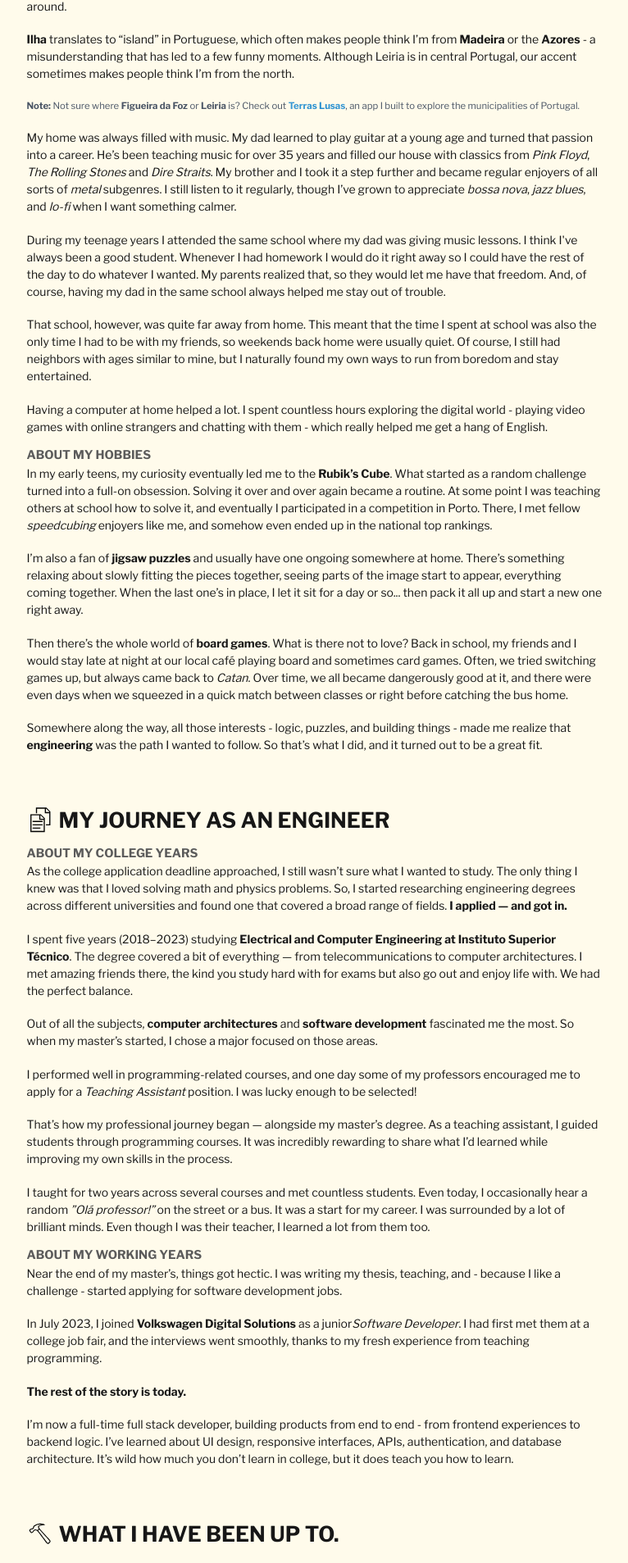
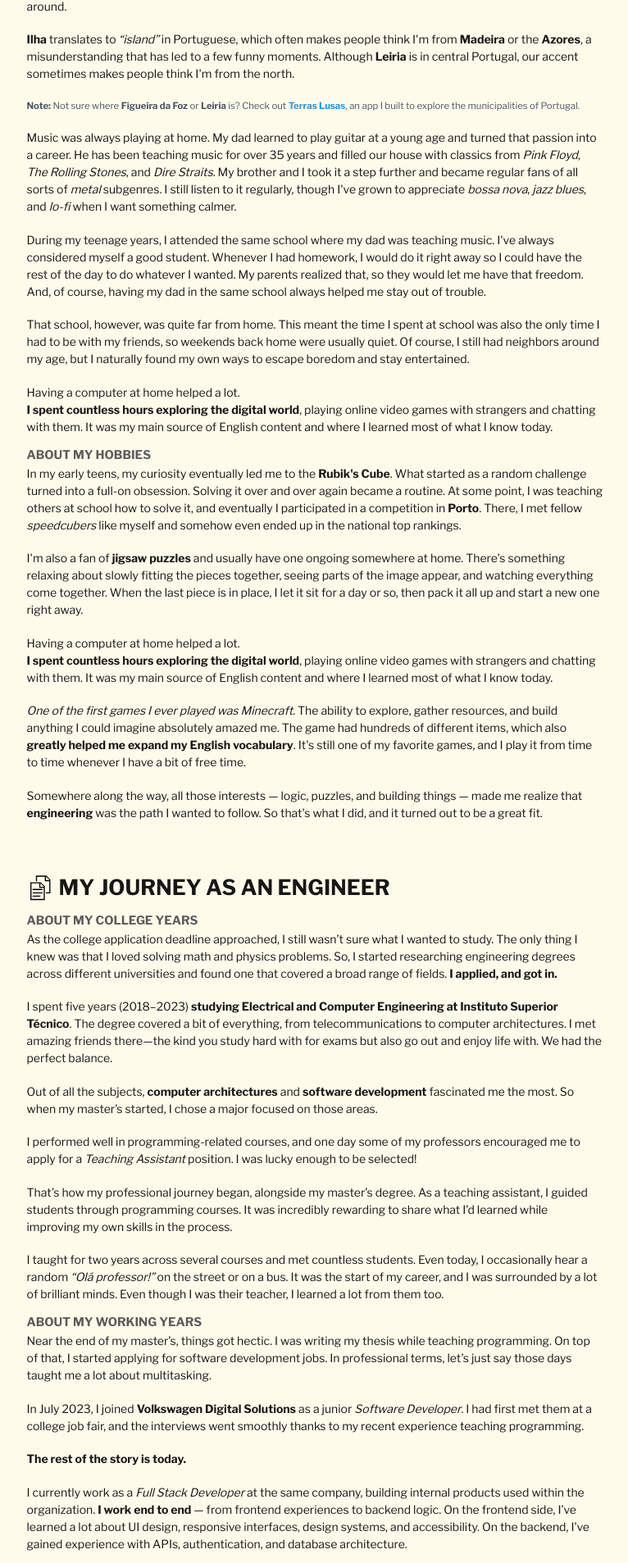
Before and after one commit to xavier-batista-fernandes/have-you-met-xavier, a Next.js app: page / in a window 1280 px wide. Shown: the part 874-2781 px from the top of the page at 82% size, without its empty margins (256-1022 px from the left). Built offline with nearby package versions, Linux system fonts and the light colour scheme; no server answers.

Commit message:
🧅 revise about and work sections

```diff
--- a/app/layout.tsx
+++ b/app/layout.tsx
@@ -57,7 +57,7 @@ export default async function RootLayout({
             <section className="flex flex-col items-center gap-10">
               <p className="mt-3 leading-relaxed font-light">
                 <span className="font-bold">
-                  Hey there! Glad to see you’ve wandered this far across the
+                  Hey there! Glad to see you've wandered this far across the
                   web!
                 </span>{' '}
                 Welcome to my little digital corner.
@@ -70,9 +70,9 @@ export default async function RootLayout({
               />
               <div>
                 <p className="text-xs">
-                  I’m {new Date().getFullYear() - 2000} years old. I'm a coffee
+                  I'm {new Date().getFullYear() - 2000} years old. I'm a coffee
                   lover. They do say that developers are machines that turn
-                  coffee into code. That's me: I have a thousand of new ideas in
+                  coffee into code. That's me: I have thousands of new ideas in
                   my mind that I would like to implement. Some of them actually
                   come to life, and I invite you to have a look at them!
                 </p>
--- a/components/organisms/sections/about.tsx
+++ b/components/organisms/sections/about.tsx
@@ -21,91 +21,115 @@ export default function About() {
           <div className="flex flex-col gap-6">
             <p>
               I was born in <strong>Figueira da Foz</strong>, a seaside city in
-              Portugal’s <strong>Coimbra</strong> district, but grew up a bit
+              Portugal's <strong>Coimbra</strong> district, but grew up a bit
               further south in <strong>Ilha</strong>, a village in the{' '}
               <strong>Leiria</strong> district. I spent most of my childhood in
               a small, quiet village full of pine trees. My parents' house was
               surrounded by these trees, and it was quite common to see rabbits
               and squirrels running around.
             </p>
+
             <p>
-              <strong>Ilha</strong> translates to “island” in Portuguese, which
-              often makes people think I’m from <strong>Madeira</strong> or the{' '}
-              <strong>Azores</strong> - a misunderstanding that has led to a few
-              funny moments. Although Leiria is in central Portugal, our accent
-              sometimes makes people think I’m from the north.
+              <strong>Ilha</strong> translates to <em>“island”</em> in
+              Portuguese, which often makes people think I'm from{' '}
+              <strong>Madeira</strong> or the <strong>Azores</strong>, a
+              misunderstanding that has led to a few funny moments. Although{' '}
+              <strong>Leiria</strong> is in central Portugal, our accent
+              sometimes makes people think I'm from the north.
             </p>
+
             <FooterNote />
+
             <p>
-              My home was always filled with music. My dad learned to play
-              guitar at a young age and turned that passion into a career. He’s
-              been teaching music for over 35 years and filled our house with
-              classics from <em>Pink Floyd</em>, <em>The Rolling Stones</em> and{' '}
-              <em>Dire Straits</em>. My brother and I took it a step further and
-              became regular enjoyers of all sorts of <em>metal</em> subgenres.
-              I still listen to it regularly, though I’ve grown to appreciate{' '}
+              Music was always playing at home. My dad learned to play guitar at
+              a young age and turned that passion into a career. He has been
+              teaching music for over 35 years and filled our house with
+              classics from <em>Pink Floyd</em>, <em>The Rolling Stones</em>,
+              and <em>Dire Straits</em>. My brother and I took it a step further
+              and became regular fans of all sorts of <em>metal</em> subgenres.
+              I still listen to it regularly, though I've grown to appreciate{' '}
               <em>bossa nova</em>, <em>jazz blues</em>, and <em>lo-fi</em> when
               I want something calmer.
             </p>
+
             <p>
-              During my teenage years I attended the same school where my dad
-              was giving music lessons. I think I've always been a good student.
-              Whenever I had homework I would do it right away so I could have
+              During my teenage years, I attended the same school where my dad
+              was teaching music. I've always considered myself a good student.
+              Whenever I had homework, I would do it right away so I could have
               the rest of the day to do whatever I wanted. My parents realized
               that, so they would let me have that freedom. And, of course,
               having my dad in the same school always helped me stay out of
               trouble.
             </p>
+
             <p>
-              That school, however, was quite far away from home. This meant
-              that the time I spent at school was also the only time I had to be
-              with my friends, so weekends back home were usually quiet. Of
-              course, I still had neighbors with ages similar to mine, but I
-              naturally found my own ways to run from boredom and stay
-              entertained.
+              That school, however, was quite far from home. This meant the time
+              I spent at school was also the only time I had to be with my
+              friends, so weekends back home were usually quiet. Of course, I
+              still had neighbors around my age, but I naturally found my own
+              ways to escape boredom and stay entertained.
             </p>
+
             <p>
-              Having a computer at home helped a lot. I spent countless hours
-              exploring the digital world - playing video games with online
-              strangers and chatting with them - which really helped me get a
-              hang of English.
+              Having a computer at home helped a lot. <br />
+              <strong>
+                I spent countless hours exploring the digital world
+              </strong>
+              , playing online video games with strangers and chatting with
+              them. It was my main source of English content and where I learned
+              most of what I know today.
             </p>
           </div>
         </div>
+
         <div>
           <h2 className="text-lg font-bold text-[#5b5b5b]">ABOUT MY HOBBIES</h2>
           <div className="flex flex-col gap-6">
             <p>
               In my early teens, my curiosity eventually led me to the{' '}
-              <strong>Rubik’s Cube</strong>. What started as a random challenge
+              <strong>Rubik's Cube</strong>. What started as a random challenge
               turned into a full-on obsession. Solving it over and over again
-              became a routine. At some point I was teaching others at school
-              how to solve it, and eventually I participated in a competition in
-              Porto. There, I met fellow <em>speedcubing</em> enjoyers like me,
-              and somehow even ended up in the national top rankings.
+              became a routine. At some point, I was teaching others at school
+              how to solve it, and eventually I participated in a competition in{' '}
+              <strong>Porto</strong>. There, I met fellow <em>speedcubers</em>{' '}
+              like myself and somehow even ended up in the national top
+              rankings.
+            </p>
+
+            <p>
+              I'm also a fan of <strong>jigsaw puzzles</strong> and usually have
+              one ongoing somewhere at home. There's something relaxing about
+              slowly fitting the pieces together, seeing parts of the image
+              appear, and watching everything come together. When the last piece
+              is in place, I let it sit for a day or so, then pack it all up and
+              start a new one right away.
+            </p>
+
+            <p>
+              Having a computer at home helped a lot. <br />
+              <strong>
+                I spent countless hours exploring the digital world
+              </strong>
+              , playing online video games with strangers and chatting with
+              them. It was my main source of English content and where I learned
+              most of what I know today.
+              <br />
             </p>
             <p>
-              I’m also a fan of <strong>jigsaw puzzles</strong> and usually have
-              one ongoing somewhere at home. There’s something relaxing about
-              slowly fitting the pieces together, seeing parts of the image
-              start to appear, everything coming together. When the last one’s
-              in place, I let it sit for a day or so... then pack it all up and
-              start a new one right away.
+              <em>One of the first games I ever played was Minecraft</em>. The
+              ability to explore, gather resources, and build anything I could
+              imagine absolutely amazed me. The game had hundreds of different
+              items, which also{' '}
+              <strong>greatly helped me expand my English vocabulary</strong>.
+              It's still one of my favorite games, and I play it from time to
+              time whenever I have a bit of free time.
             </p>
+
             <p>
-              Then there’s the whole world of <strong>board games</strong>. What
-              is there not to love? Back in school, my friends and I would stay
-              late at night at our local café playing board and sometimes card
-              games. Often, we tried switching games up, but always came back to{' '}
-              <em>Catan</em>. Over time, we all became dangerously good at it,
-              and there were even days when we squeezed in a quick match between
-              classes or right before catching the bus home.
-            </p>
-            <p>
-              Somewhere along the way, all those interests - logic, puzzles, and
-              building things - made me realize that{' '}
+              Somewhere along the way, all those interests — logic, puzzles, and
+              building things — made me realize that{' '}
               <strong>engineering</strong> was the path I wanted to follow. So
-              that’s what I did, and it turned out to be a great fit.
+              that's what I did, and it turned out to be a great fit.
             </p>
           </div>
         </div>
@@ -125,7 +149,7 @@ function FooterNote() {
         rel="noopener noreferrer"
         className="animateGradient inline-block cursor-pointer bg-clip-text font-bold text-transparent"
         style={{
-          backgroundImage: `linear-gradient(to right, white,  #218ccf,  white)`,
+          backgroundImage: `linear-gradient(to right, white, #218ccf, white)`,
           backgroundSize: '1000% 100%',
         }}
       >
--- a/components/organisms/sections/work.tsx
+++ b/components/organisms/sections/work.tsx
@@ -24,16 +24,16 @@ export default function Work() {
               loved solving math and physics problems. So, I started researching
               engineering degrees across different universities and found one
               that covered a broad range of fields.{' '}
-              <strong>I applied — and got in.</strong>
+              <strong>I applied, and got in.</strong>
             </p>
             <p>
-              I spent five years (2018–2023) studying{' '}
+              I spent five years (2018–2023){' '}
               <strong>
-                Electrical and Computer Engineering at Instituto Superior
-                Técnico
+                studying Electrical and Computer Engineering at Instituto
+                Superior Técnico
               </strong>
-              . The degree covered a bit of everything — from telecommunications
-              to computer architectures. I met amazing friends there, the kind
+              . The degree covered a bit of everything, from telecommunications
+              to computer architectures. I met amazing friends there—the kind
               you study hard with for exams but also go out and enjoy life with.
               We had the perfect balance.
             </p>
@@ -50,7 +50,7 @@ export default function Work() {
               selected!
             </p>
             <p>
-              That’s how my professional journey began — alongside my master’s
+              That’s how my professional journey began, alongside my master’s
               degree. As a teaching assistant, I guided students through
               programming courses. It was incredibly rewarding to share what I’d
               learned while improving my own skills in the process.
@@ -58,9 +58,10 @@ export default function Work() {
             <p>
               I taught for two years across several courses and met countless
               students. Even today, I occasionally hear a random{' '}
-              <em>”Olá professor!”</em> on the street or a bus. It was a start
-              for my career. I was surrounded by a lot of brilliant minds. Even
-              though I was their teacher, I learned a lot from them too.
+              <em>“Olá professor!”</em> on the street or on a bus. It was the
+              start of my career, and I was surrounded by a lot of brilliant
+              minds. Even though I was their teacher, I learned a lot from them
+              too.
             </p>
           </div>
         </div>
@@ -72,25 +73,32 @@ export default function Work() {
           <div className="flex flex-col gap-6">
             <p>
               Near the end of my master’s, things got hectic. I was writing my
-              thesis, teaching, and - because I like a challenge - started
-              applying for software development jobs.
+              thesis while teaching programming. On top of that, I started
+              applying for software development jobs. In professional terms,
+              let’s just say those days taught me a lot about multitasking.
             </p>
             <p>
               In July 2023, I joined{' '}
-              <strong>Volkswagen Digital Solutions</strong> as a junior
+              <strong>Volkswagen Digital Solutions</strong> as a junior{' '}
               <em>Software Developer</em>. I had first met them at a college job
-              fair, and the interviews went smoothly, thanks to my fresh
-              experience from teaching programming.
+              fair, and the interviews went smoothly thanks to my recent
+              experience teaching programming.
             </p>
             <p>
               <strong>The rest of the story is today.</strong>
             </p>
             <p>
-              I’m now a full-time full stack developer, building products from
-              end to end - from frontend experiences to backend logic. I’ve
-              learned about UI design, responsive interfaces, APIs,
-              authentication, and database architecture. It’s wild how much you
-              don’t learn in college, but it does teach you how to learn.
+              I currently work as a <em>Full Stack Developer</em> at the same
+              company, building internal products used within the organization.{' '}
+              <strong>I work end to end</strong> — from frontend experiences to
+              backend logic. On the frontend side, I’ve learned a lot about UI
+              design, responsive interfaces, design systems, and accessibility.
+              On the backend, I’ve gained experience with APIs, authentication,
+              and database architecture.
+            </p>
+            <p>
+              It’s wild how much you aren’t taught in college,{' '}
+              <strong>but it does teach you how to learn</strong>.
             </p>
           </div>
         </div>
```
